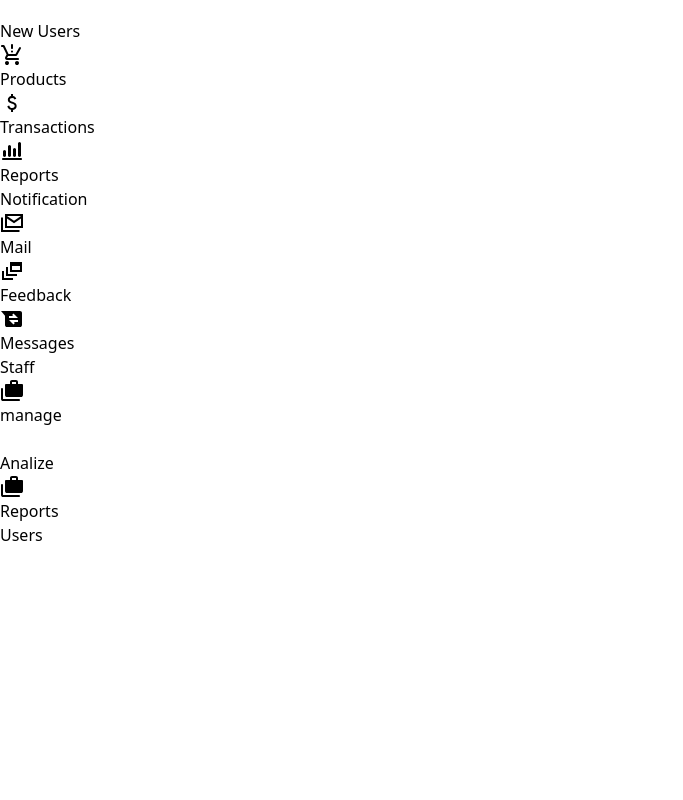
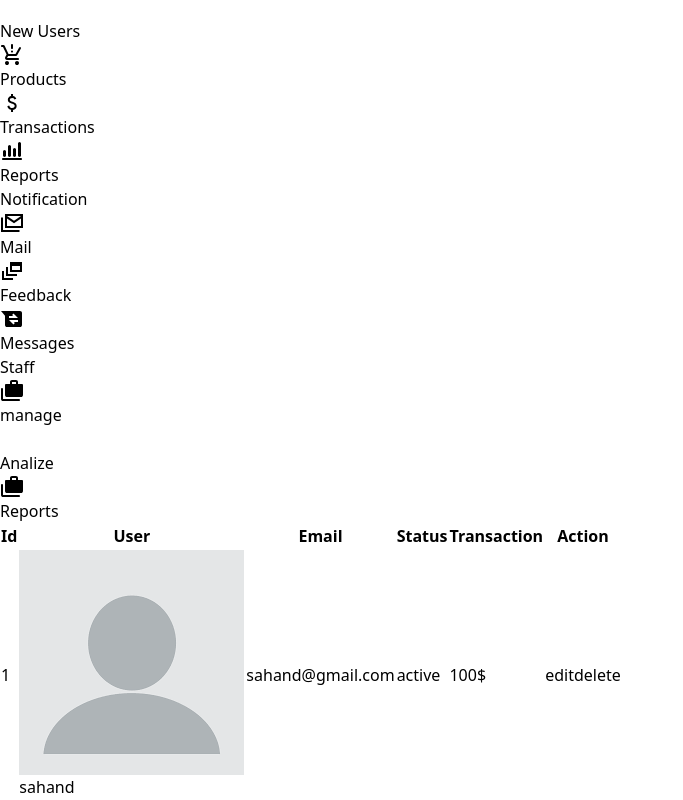
Before and after one commit to sahand-mahdilu/CMS-React, a React (Vite) app: page /users in a window 1280 px wide. Shown: the part 1885-2685 px from the top of the page, without its empty margins (0-683 px from the left). Before the commit the page ends 2432 px from the top, so only its background shows below. Built offline with nearby package versions, Linux system fonts and the light colour scheme; some icons are missing.

Commit message:
feat users created

```diff
--- a/src/Pages/Users/Users.jsx
+++ b/src/Pages/Users/Users.jsx
@@ -1,7 +1,47 @@
-import React from 'react'
+import React from "react";
 
 export default function Users() {
   return (
-    <div>Users</div>
-  )
+    <div className="w-full p-3 flex justify-center">
+      <table className="">
+        <thead className="bg-blue-50">
+          <tr className="">
+            <th className="p-2 px-16">Id</th>
+            <th className="p-2 px-16">User</th>
+            <th className="p-2 px-16">Email</th>
+            <th className="p-2 px-16">Status</th>
+            <th className="p-2 px-16">Transaction</th>
+            <th className="p-2 px-16">Action</th>
+          </tr>
+        </thead>
+        <tbody>
+          <tr className=" ">
+            <td className="p-2 px-16">1</td>
+            <td className="p-2 px-16">
+              <div className="flex items-center gap-2">
+                <div className="img-contaner size-12 rounded-full overflow-hidden">
+                  <img
+                    className="w-full h-full"
+                    src="./images/profile.png"
+                    alt=""
+                  />
+                </div>
+                <span>sahand</span>
+              </div>
+            </td>
+            <td className="p-2 px-16">sahand@gmail.com</td>
+            <td className="p-2 px-16">active</td>
+            <td className="p-2 px-16">100$</td>
+            <td className="p-2 px-16">
+              <div className="flex gap-2">
+                <button className="bg-blue-400">edit</button>
+                <button className="bg-red-400">delete</button>
+
+              </div>
+            </td>
+          </tr>
+        </tbody>
+      </table>
+    </div>
+  );
 }
```
Also changed, not shown: src/Datas/Users.js (added, +9 -0 lines).
